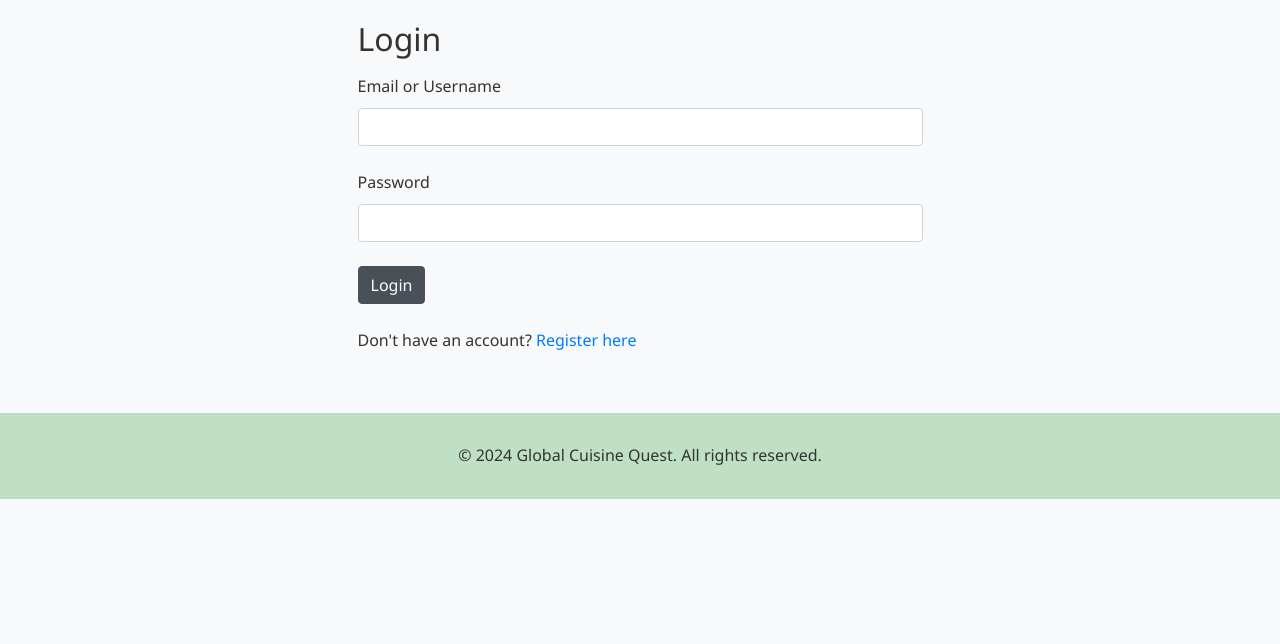
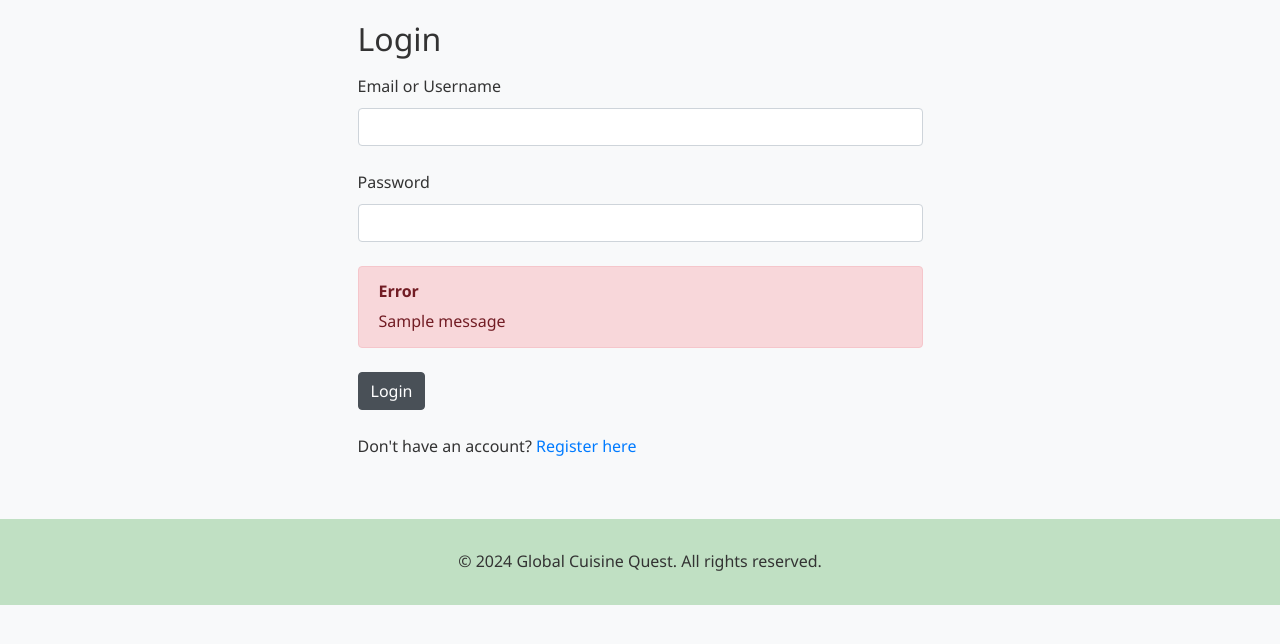
Before and after one commit to aceiicle/Global-Cuisine-Quest, a Flask app: page /login in a window 1280 px wide. Shown: the part 58-702 px from the top of the page. Run offline with Flask 3, Linux system fonts and the light colour scheme; tables that the repository leaves empty hold one stand-in row (values such as "Sample post"); one stand-in notice (Sample message) is shown; some libraries are stand-ins or nearby versions.

Commit message:
Fixed issue #9: Errors now correctly reported on login page. Added success message on registration page with timed redirect

```diff
--- a/globalcuisine/__init__.py
+++ b/globalcuisine/__init__.py
@@ -39,7 +39,7 @@ def create_app():
     # User loader function for Flask-Login
     from .models import User
     with app.app_context():
-        # db.drop_all()
+        db.drop_all()
         db.create_all()
 
     @login_manager.user_loader
--- a/globalcuisine/auth.py
+++ b/globalcuisine/auth.py
@@ -30,16 +30,13 @@ def login():
     """
     form = LoginForm()
     if form.validate_on_submit():
-        logging.info('Form validated successfully.')
         user = User.query.filter((User.username == form.username_or_email.data) | (User.email == form.username_or_email.data)).first()
         if user and user.check_password(form.password.data):
             login_user(user, remember=form.remember.data)
-            # Debug Output
-            logging.info('User logged in successfully.')
 
             return redirect(url_for('main.dashboard'))  # Redirect to the dashboard page
         else:
-            flash('Invalid email/ username or password. Please try again.', 'danger')
+            flash('Invalid username or password.', 'danger')
 
     return render_template('login.html', form=form)
 
@@ -64,7 +61,7 @@ def register():
     if form.validate_on_submit():
         form.create_user()
 
-        flash('Account created successfully!', 'success')
-        return redirect(url_for('auth.login'))  # Redirect to the login page
+        flash('Registration successful, redirecting to user login page.', 'success')
+        #return redirect(url_for('auth.login'))  # Redirect to the login page
 
     return render_template('register.html', form=form)
--- a/globalcuisine/static/css/style.css
+++ b/globalcuisine/static/css/style.css
@@ -83,6 +83,14 @@ form .form-control:focus {
     border-color: #80bdff;
     outline: 0;
     box-shadow: 0 0 0 0.2rem rgba(0,123,255,.25);
+}
+
+.alert-title {
+    font-weight: bold;
+}
+
+.alert-message {
+    margin-top: 5px;
 }
 
 /* Card */
--- a/globalcuisine/templates/login.html
+++ b/globalcuisine/templates/login.html
@@ -7,6 +7,8 @@
         <form method="POST" action="{{ url_for('auth.login') }}">
             <!-- Cross-Site Request Forgery (CSRF) protection -->
             {{ form.hidden_tag() }}
+
+
 
             <div class="form-group">
                 <label for="username_or_email">Email or Username</label>
@@ -32,6 +34,19 @@
                     {% endfor %}
                 </div>
                 {% endif %}
+            </div>
+
+            <div class="form-group">
+                {% with messages = get_flashed_messages(with_categories=true) %}
+                    {% if messages %}
+                        {% for category, message in messages %}
+                            <div class="alert alert-danger">
+                                <div class="alert-title">Error</div>
+                                <div class="alert-message">{{ message }}</div>
+                            </div>
+                        {% endfor %}
+                    {% endif %}
+                {% endwith %}
             </div>
 
             <div class="form-group">
```
Also changed, not shown: globalcuisine/templates/register.html (+24 -5 lines), instance/globalcuisine.db. Lines whose indentation alone changed are shown as unchanged.
